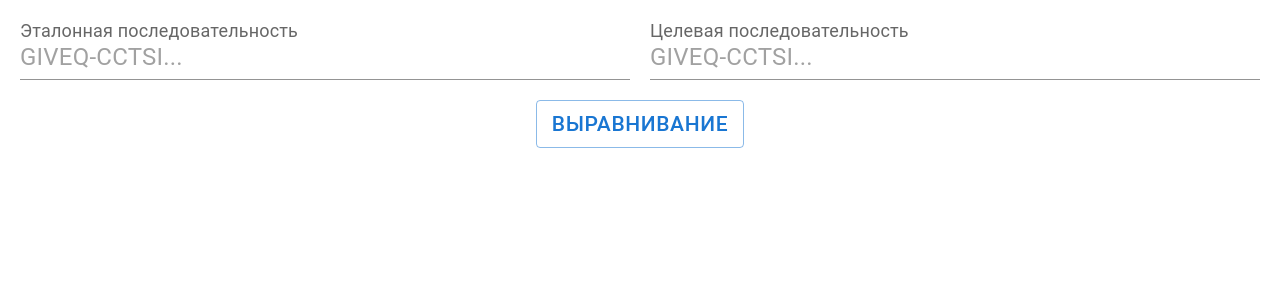
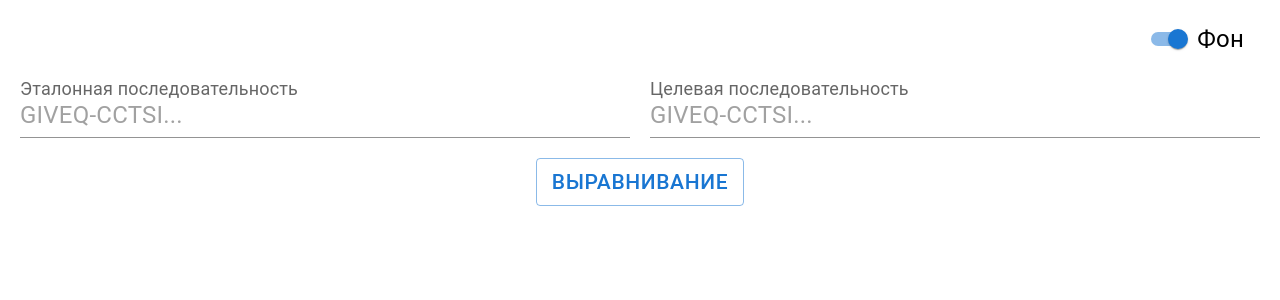
Before and after one commit to AndreiReznikov/amino, a React (Create React App) app: page / in a window 1280 px wide. Shown: the top 300 px of the page. Built offline with nearby package versions, Linux system fonts and the light colour scheme; the HTML template or start-up script is replaced by a standard one.

Commit message:
added backgound string cache and backgound toggler

```diff
--- a/src/components/Form/Form.constants.ts
+++ b/src/components/Form/Form.constants.ts
@@ -1,4 +1,8 @@
 import { AminoAcid, AminoAcidGroup } from "./Form.types";
+
+export const ALLOWED_CHARS_REGEX = /^[ARNDCEQGHILKMFPSTWYV\-]+$/i;
+export const FONT_SIZE = 18;
+export const LETTER_WIDTH = 9.9;
 
 export const aminoAcidGroups: Record<AminoAcid, AminoAcidGroup> = {
   C: "cysteine", // Cysteine (special case)
--- a/src/components/Form/Form.tsx
+++ b/src/components/Form/Form.tsx
@@ -1,21 +1,27 @@
-import React, { useCallback, useEffect, useRef, useState } from "react";
+import React, {
+  useCallback,
+  useEffect,
+  useMemo,
+  useRef,
+  useState,
+} from "react";
 import { useForm } from "react-hook-form";
-import TextField from "@mui/material/TextField";
-import Button from "@mui/material/Button";
+import { Button, FormControlLabel, Switch, TextField } from "@mui/material";
 import styles from "./Form.module.css";
 import { applyComplexGradient } from "./Form.utils";
-import { aminoAcidGroupColors, aminoAcidGroups } from "./Form.constants";
+import {
+  ALLOWED_CHARS_REGEX,
+  aminoAcidGroupColors,
+  aminoAcidGroups,
+  FONT_SIZE,
+  LETTER_WIDTH,
+} from "./Form.constants";
 import { AminoAcid } from "./Form.types";
 
 type FormData = {
   field1: string;
   field2: string;
 };
-
-const allowedCharsRegex = /^[ARNDCEQGHILKMFPSTWYV\-]+$/i;
-
-const FONT_SIZE = 18;
-const LETTER_WIDTH = 9.9;
 
 interface SequenceProps {
   sequence: string;
@@ -57,11 +63,14 @@ export function Form() {
   });
 
   const [sequences, setSequences] = useState<string[]>([]);
+  const [isBackgroundShown, setIsBackgroundShown] = useState<boolean>(true);
   const [isAllSequencesMounted, setIsAllSequencesMounted] =
     useState<boolean>(false);
   const sequenceElementsRef = useRef<(HTMLDivElement | null)[]>([]);
+  console.log(isBackgroundShown);
+  const sequencesBackgrounds: string[] | null = useMemo(() => {
+    if (!isAllSequencesMounted) return null;
 
-  const updateSequencesBackground = useCallback(() => {
     const sequencesCount = sequenceElementsRef.current?.length;
     const lineHeight = FONT_SIZE * sequencesCount;
     const referenceSequenceAminoChain = sequences[0]?.split("") as AminoAcid[];
@@ -69,7 +78,7 @@ export function Form() {
       (amino) => aminoAcidGroupColors[aminoAcidGroups[amino]] ?? "transparent"
     );
 
-    sequenceElementsRef.current.forEach((sequenceElement, index) => {
+    return sequenceElementsRef?.current?.map((sequenceElement, index) => {
       sequenceElement?.style.setProperty("font-size", `${FONT_SIZE}px`);
       sequenceElement?.style.setProperty("line-height", `${lineHeight}px`);
       sequenceElement?.style.setProperty("top", `${index * FONT_SIZE}px`);
@@ -92,7 +101,7 @@ export function Form() {
                 : aminoAcidGroupColors[aminoAcidGroups[amino]]
             );
 
-      applyComplexGradient(sequenceElement, {
+      return applyComplexGradient(sequenceElement, {
         colorStep: LETTER_WIDTH,
         gradientCount: rowsNumber,
         colorsPerGradient: rowLettersNumber,
@@ -102,7 +111,22 @@ export function Form() {
         yStep: lineHeight,
       });
     });
-  }, [sequences]);
+  }, [isAllSequencesMounted, sequences]);
+
+  const handleToggleBackground = useCallback(
+    () => setIsBackgroundShown((prev) => !prev),
+    []
+  );
+
+  const updateSequencesBackground = useCallback(() => {
+    sequenceElementsRef?.current?.forEach((sequenceElement, index) => {
+      if (!sequenceElement) return;
+
+      sequenceElement.style.background = isBackgroundShown
+        ? sequencesBackgrounds?.[index] ?? ""
+        : "transparent";
+    });
+  }, [isBackgroundShown, sequencesBackgrounds]);
 
   useEffect(() => {
     if (!isAllSequencesMounted) return;
@@ -143,6 +167,17 @@ export function Form() {
   return (
     <>
       <form className={styles.form} onSubmit={handleSubmit(onSubmit)}>
+        <div className={styles.configurationPanelContainer}>
+          <FormControlLabel
+            control={
+              <Switch
+                onClick={handleToggleBackground}
+                checked={isBackgroundShown}
+              />
+            }
+            label="Фон"
+          />
+        </div>
         <div className={styles.inputsContainer}>
           <div className={styles.textFieldContainer}>
             <TextField
@@ -153,7 +188,7 @@ export function Form() {
               {...register("field1", {
                 required: "Это поле обязательно",
                 pattern: {
-                  value: allowedCharsRegex,
+                  value: ALLOWED_CHARS_REGEX,
                   message:
                     "Допустимы только латинские буквы аминокислот и символ -",
                 },
@@ -176,7 +211,7 @@ export function Form() {
               {...register("field2", {
                 required: "Это поле обязательно",
                 pattern: {
-                  value: allowedCharsRegex,
+                  value: ALLOWED_CHARS_REGEX,
                   message:
                     "Допустимы только латинские буквы аминокислот и символ -",
                 },
--- a/src/components/Form/Form.utils.ts
+++ b/src/components/Form/Form.utils.ts
@@ -1,4 +1,4 @@
-export function applyComplexGradient(element: any, options: any) {
+export function applyComplexGradient(element: any, options: any): string {
   const {
     colorStep,
     gradientCount,
@@ -57,5 +57,5 @@ export function applyComplexGradient(element: any, options: any) {
     }
   }
 
-  element.style.background = backgroundValue;
+  return backgroundValue;
 };
--- a/src/components/Form/form.module.css
+++ b/src/components/Form/form.module.css
@@ -6,6 +6,12 @@
   width: 100%;
   padding: 20px;
   box-sizing: border-box;
+}
+
+.configurationPanelContainer {
+  display: flex;
+  justify-content: flex-end;
+  width: 100%;
 }
 
 .inputsContainer {
```
